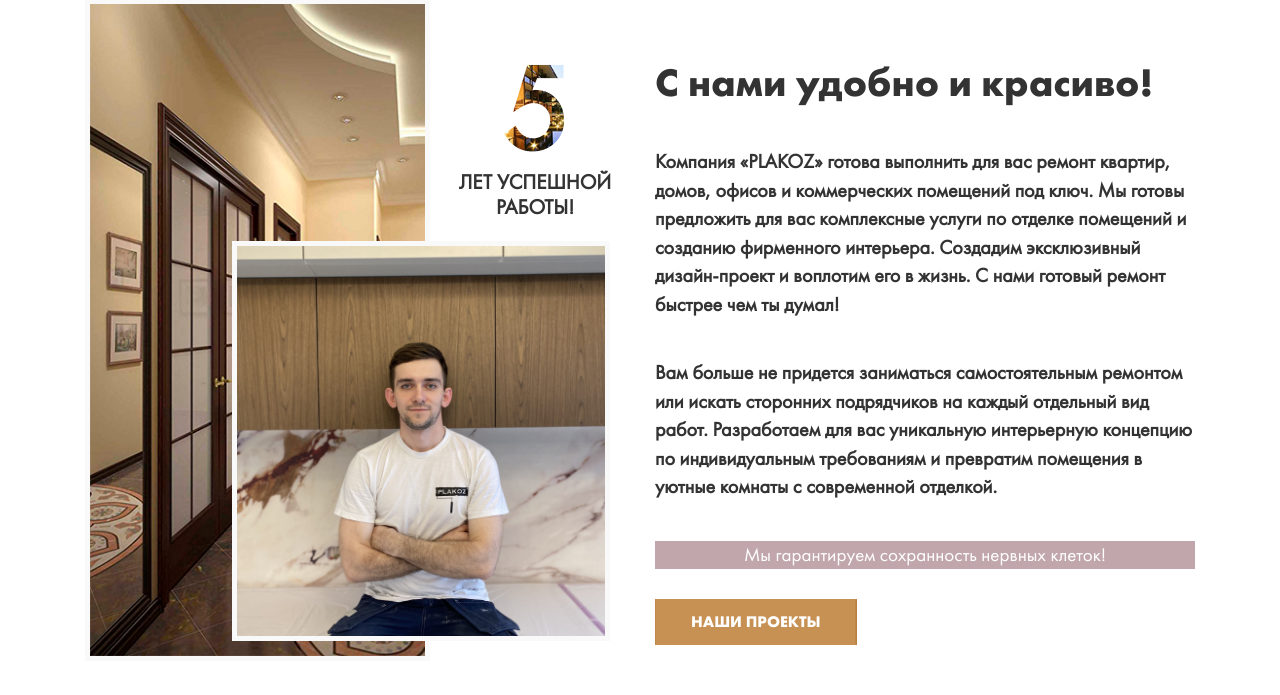
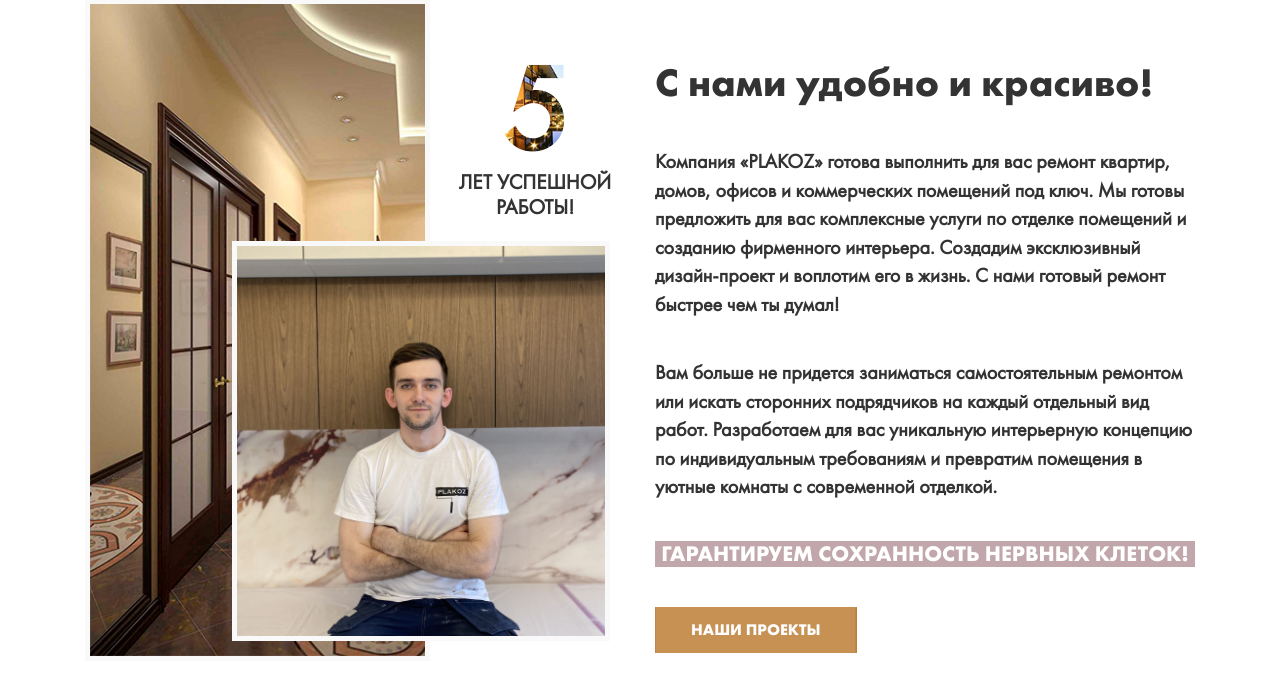
Before and after one commit to glushok123/app, a Symfony app: template templates/index.html.twig in a window 1280 px wide. Shown: the part 1330-2025 px from the top of the page. Run offline with Twig, Linux system fonts and the light colour scheme; the template is opened without the code that fills it, so the values that code supplies are empty; some libraries are stand-ins or nearby versions.

Commit message:
правки

```diff
--- a/templates/index.html.twig
+++ b/templates/index.html.twig
@@ -421,7 +421,7 @@
                             отделкой. </p>
 
                         <div class="text-center mx-auto" style="background-color: rgb(100, 36,46, 0.4); color: white">
-                            Мы гарантируем сохранность нервных клеток!
+                            <h4 style="color: white">ГАРАНТИРУЕМ СОХРАННОСТЬ НЕРВНЫХ КЛЕТОК!</h4>
                         </div>
                         <a href="#port">
                             <button class="btn button-primary">Наши проекты</button>
```
